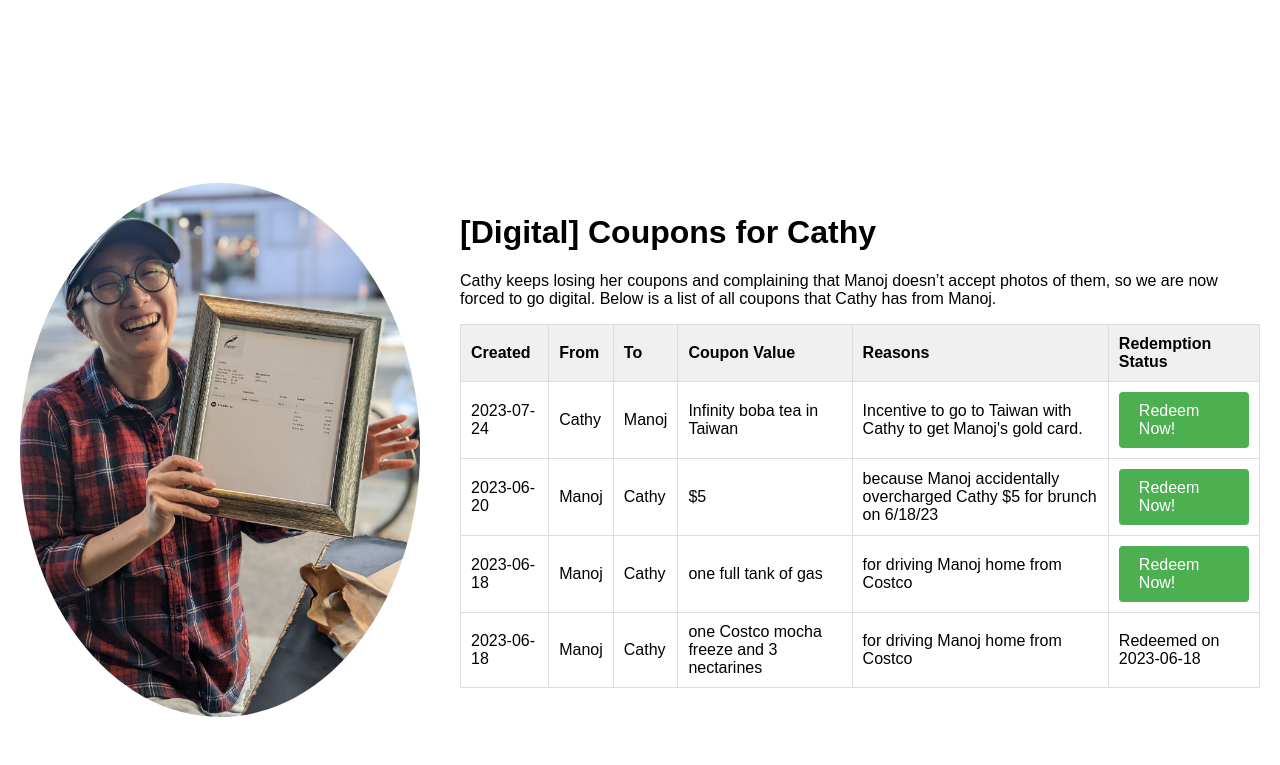
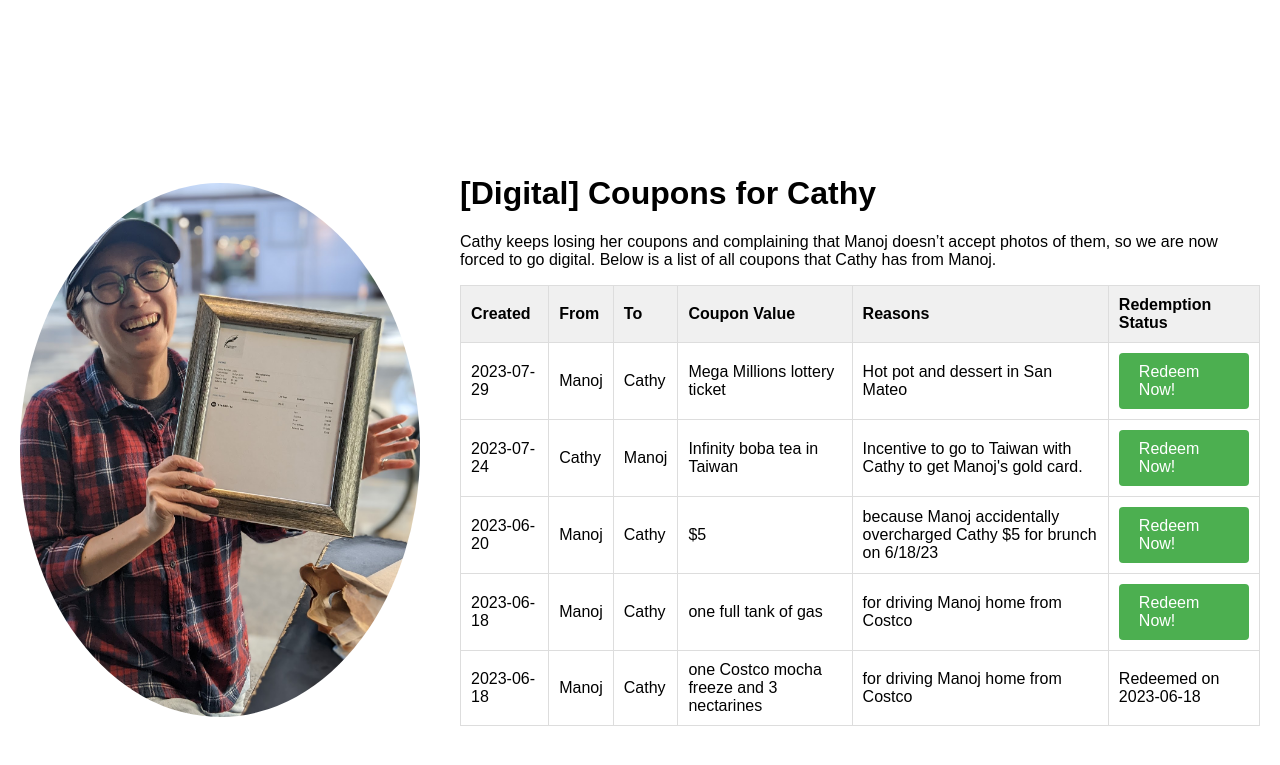
Before and after one commit to mdayaram/couponsforcathy, a Jekyll site: the page built from index.md, in a window 1280 px wide. Shown: the top 765 px of the page. Built offline with Jekyll 4.4.1, drawn with Linux system fonts in a browser that asks for light colours; our own code applies the rules of GitHub Pages for plain Markdown files.

Commit message:
Update coupons.yml

```diff
--- a/_data/coupons.yml
+++ b/_data/coupons.yml
@@ -1,3 +1,11 @@
+- {
+  created_at: "2023-07-29",
+  from: "Manoj",
+  to: "Cathy",
+  redeemed_at: null,
+  value: "Mega Millions lottery ticket",
+  reason: "Hot pot and dessert in San Mateo",
+}
 - {
   created_at: "2023-07-24",
   from: "Cathy",
```
